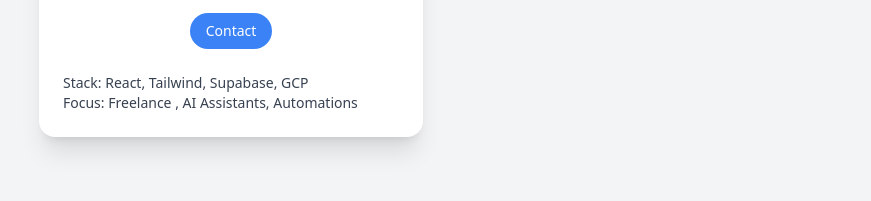
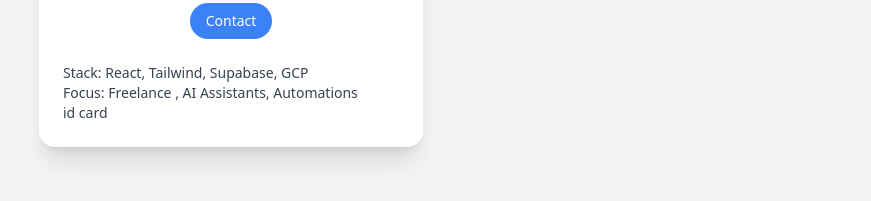
Before and after one commit to shibi22/Day-05-Tailwind-Task, a plain HTML site: page index.html in a window 1280 px wide. Shown: the part 443-644 px from the top of the page, without its empty margins (409-1280 px from the left). Drawn offline with nearby package versions, Linux system fonts and the light colour scheme.

Commit message:
Update index.html

```diff
--- a/index.html
+++ b/index.html
@@ -44,6 +44,7 @@
     <div class="mt-6 text-sm text-gray-700 dark:text-gray-400">
       <p><span class="font-medium">Stack:</span> React, Tailwind, Supabase, GCP</p>
       <p><span class="font-medium">Focus:</span> Freelance , AI Assistants, Automations</p>
+      <a class="font-medium" href="idcard.html"> id card</a>
     </div>
   </div>
 
```
